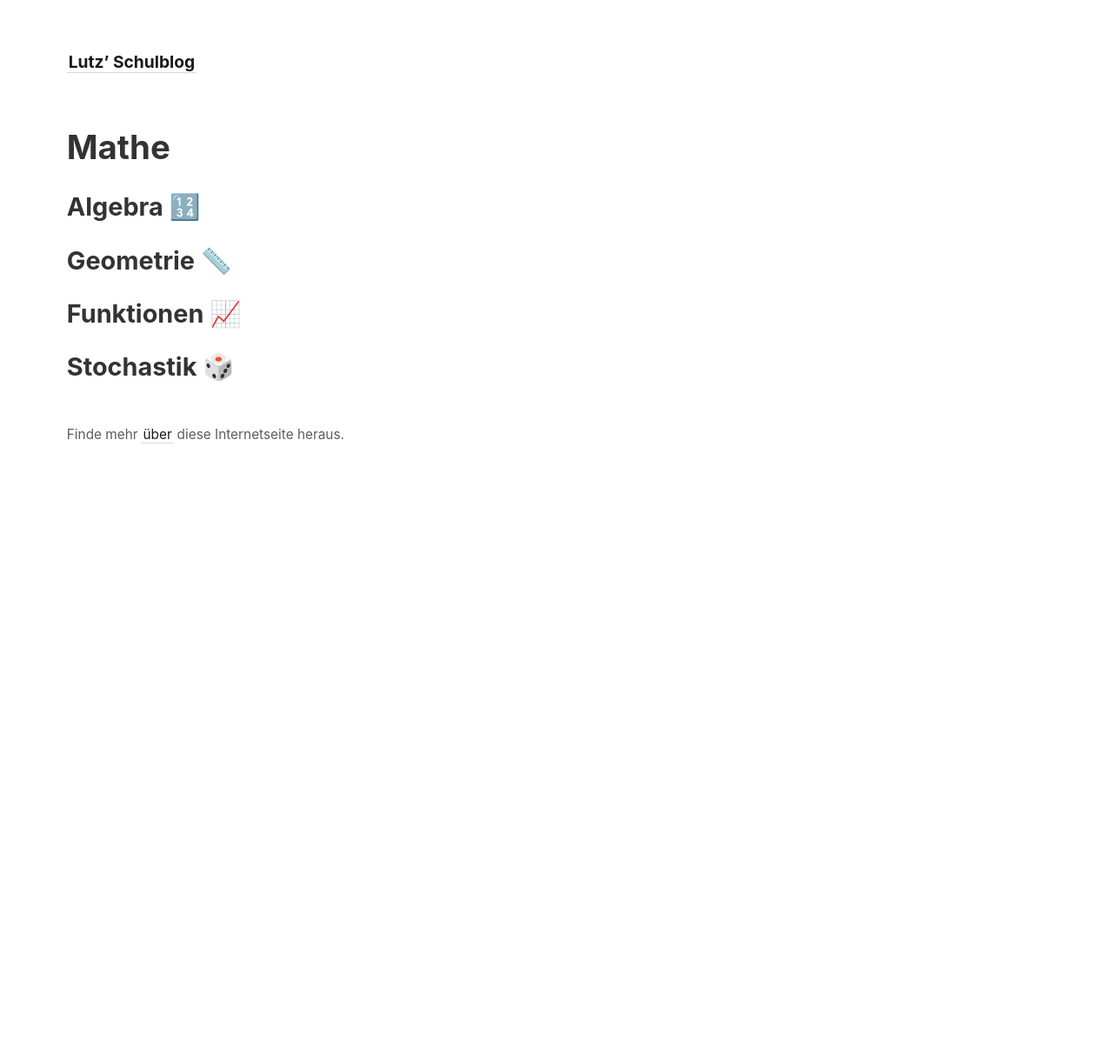
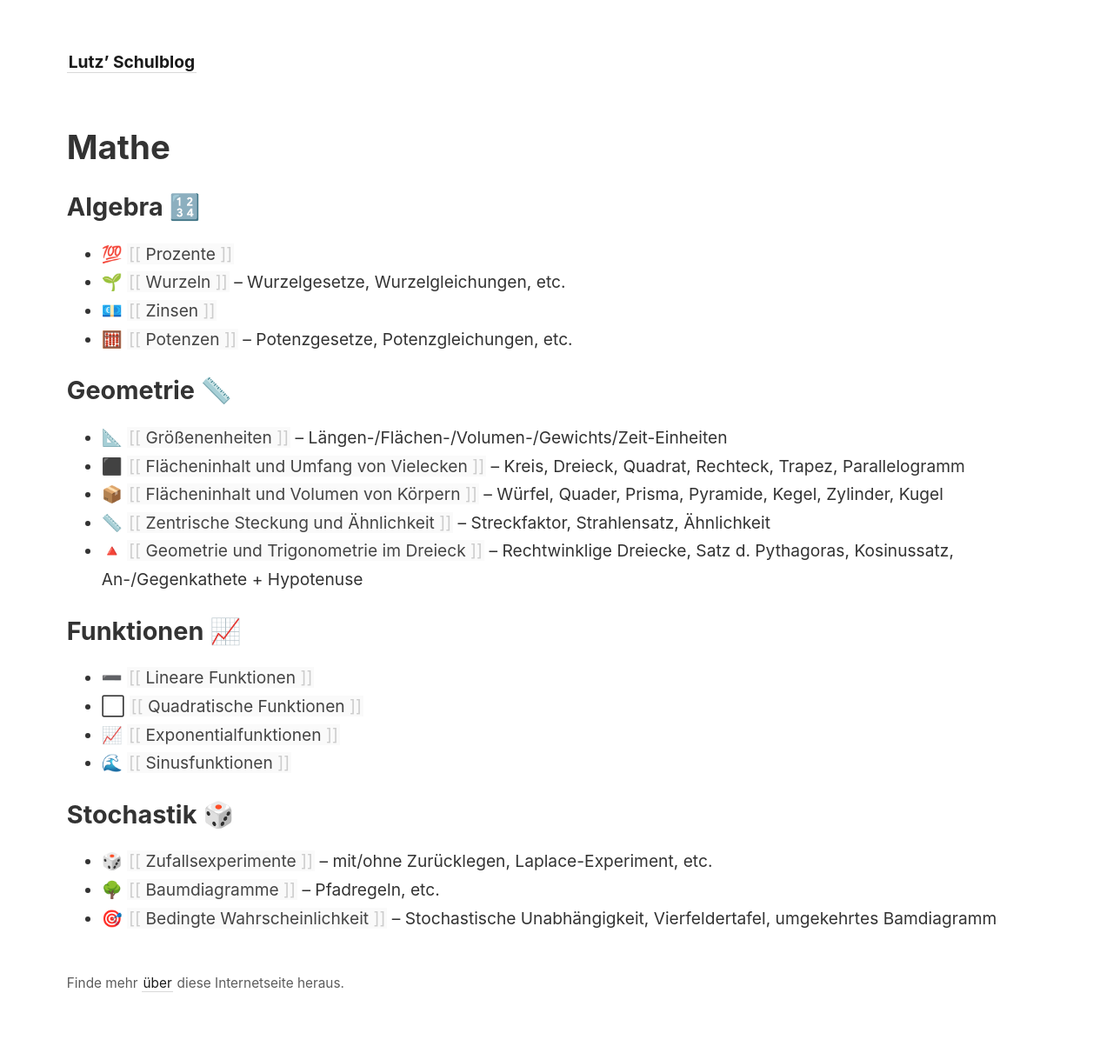
Before and after one commit to lutz-stu/school-blog, a Jekyll site: the page built from _notes/Mathe/index.md, in a window 1280 px wide. Shown: the whole page at 87% size. Built offline with Jekyll 4.4.1, drawn with Linux system fonts in a browser that asks for light colours; before the commit the page ends 900 px from its top, so only the background shows below that.

Commit message:
Update Mathe content (index)

```diff
--- a/_notes/Mathe/index.md
+++ b/_notes/Mathe/index.md
@@ -7,13 +7,28 @@ permalink: /Mathe
 # Mathe
 
 ## Algebra 🔢
+- 💯 [[Prozente]]
+- 🌱 [[Wurzeln]] – Wurzelgesetze, Wurzelgleichungen, etc.
+- 💶 [[Zinsen]]
+- 🧮 [[Potenzen]] – Potenzgesetze, Potenzgleichungen, etc.
 
 ## Geometrie 📏
+- 📐 [[Größenenheiten]] – Längen-/Flächen-/Volumen-/Gewichts/Zeit-Einheiten
+- ⬛ [[Flächeninhalt und Umfang von Vielecken]] – Kreis, Dreieck, Quadrat, Rechteck, Trapez, Parallelogramm
+- 📦 [[Flächeninhalt und Volumen von Körpern]] – Würfel, Quader, Prisma, Pyramide, Kegel, Zylinder, Kugel
+- 📏 [[Zentrische Steckung und Ähnlichkeit]] – Streckfaktor, Strahlensatz, Ähnlichkeit
+- 🔺 [[Geometrie und Trigonometrie im Dreieck]] – Rechtwinklige Dreiecke, Satz d. Pythagoras, Kosinussatz, An-/Gegenkathete + Hypotenuse
 
 ## Funktionen 📈
+- ➖ [[Lineare Funktionen]]
+- ⬜ [[Quadratische Funktionen]]
+- 📈 [[Exponentialfunktionen]]
+- 🌊 [[Sinusfunktionen]]
 
 ## Stochastik 🎲
-
+- 🎲 [[Zufallsexperimente]] – mit/ohne Zurücklegen, Laplace-Experiment, etc.
+- 🌳 [[Baumdiagramme]] – Pfadregeln, etc.
+- 🎯 [[Bedingte Wahrscheinlichkeit]] – Stochastische Unabhängigkeit, Vierfeldertafel, umgekehrtes Bamdiagramm
 
 <!--
 <strong>Zuletzt aktualisierte Notizen</strong>
```
